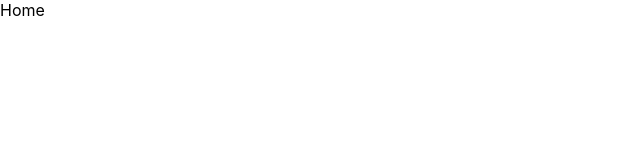
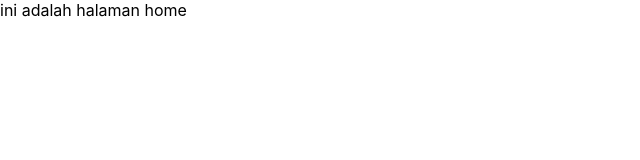
Before and after one commit to mshevaatallah/moiseum, a React (Create React App) app: page / in a window 1280 px wide. Shown: the top 160 px of the page, without its empty margins (0-640 px from the left). Built offline with nearby package versions, Linux system fonts and the light colour scheme.

Commit message:
add text

```diff
--- a/src/pages/Home.jsx
+++ b/src/pages/Home.jsx
@@ -1,7 +1,7 @@
 import React from "react";
 
 function Home() {
-  return <div>Home</div>;
+  return <div>ini adalah halaman home</div>;
 }
 
 export default Home;
```
